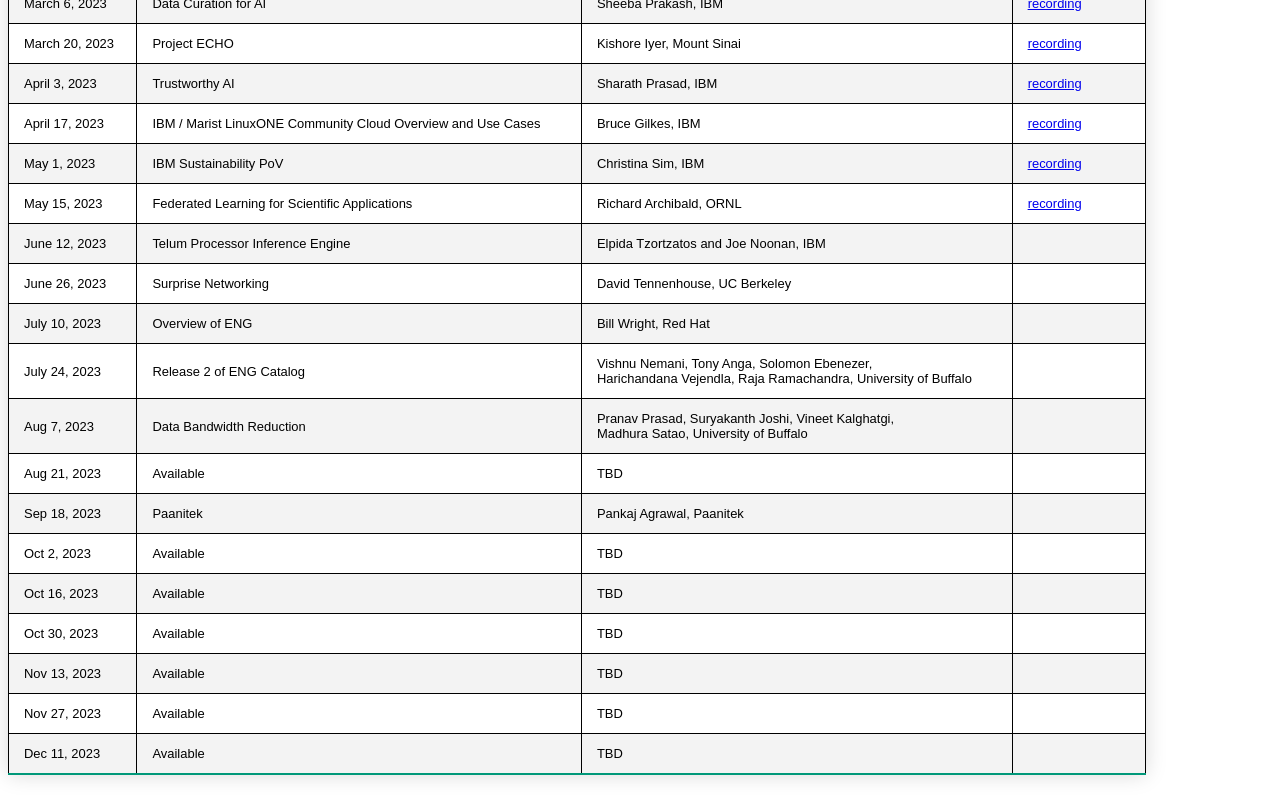
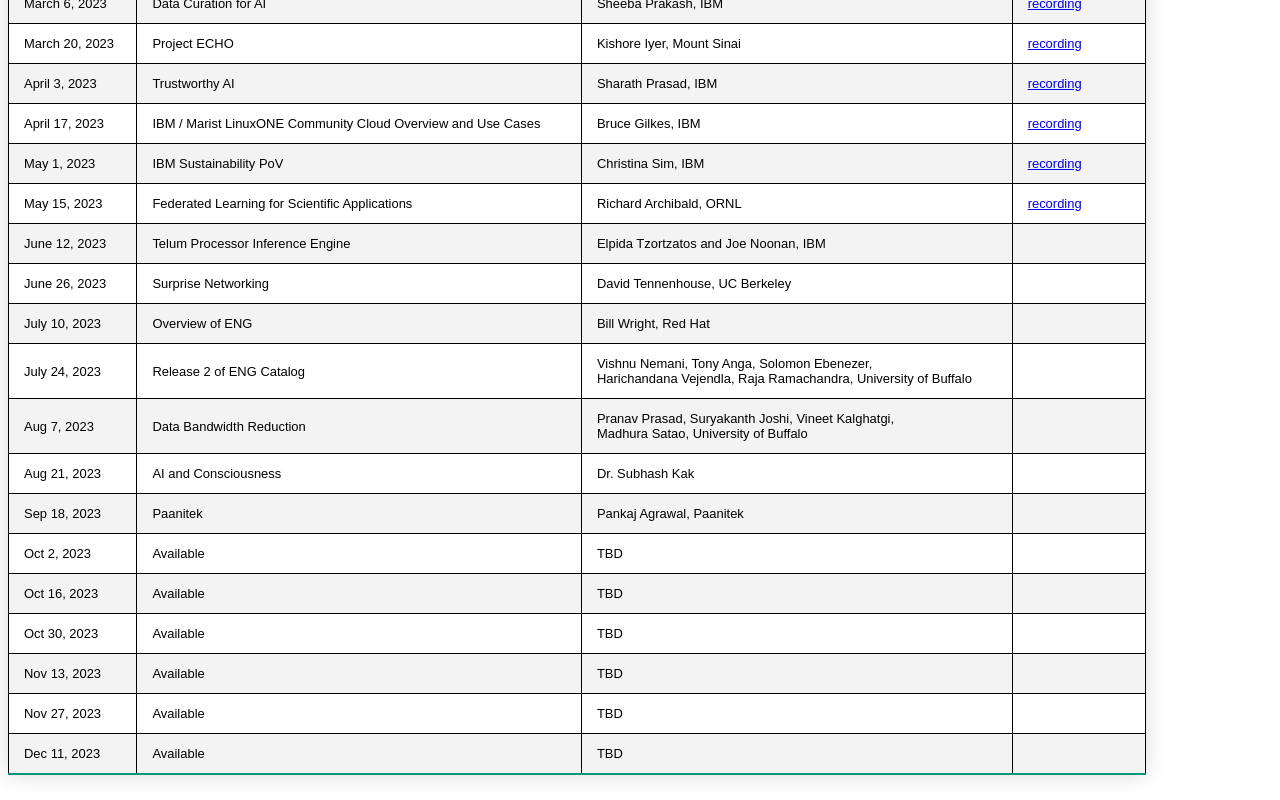
Before and after one commit to Enterprise-Neurosystem/webinars, a plain HTML site: page index.html in a window 1280 px wide. Shown: the part 498-1298 px from the top of the page. Drawn offline with Linux system fonts and the light colour scheme.

Commit message:
Added Aug21st entry for "AI and Consciousness" topic

```diff
--- a/index.html
+++ b/index.html
@@ -160,8 +160,8 @@
     </tr>
         <tr>
       <td>Aug 21, 2023</td>
-      <td> Available </td>
-      <td> TBD </td>
+      <td> AI and Consciousness </td>
+      <td> Dr. Subhash Kak </td>
       <td><a href=" "> </a> </td>
     </tr>
         <tr>
```
